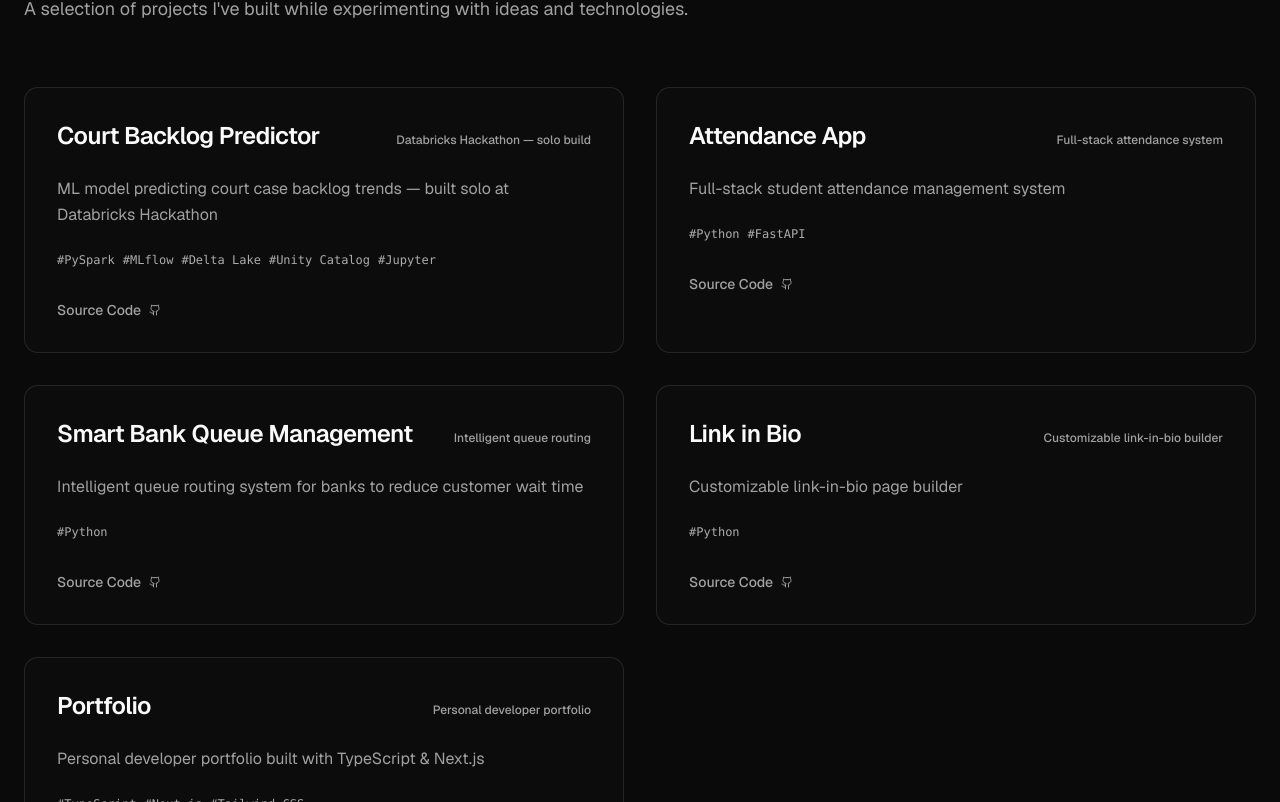
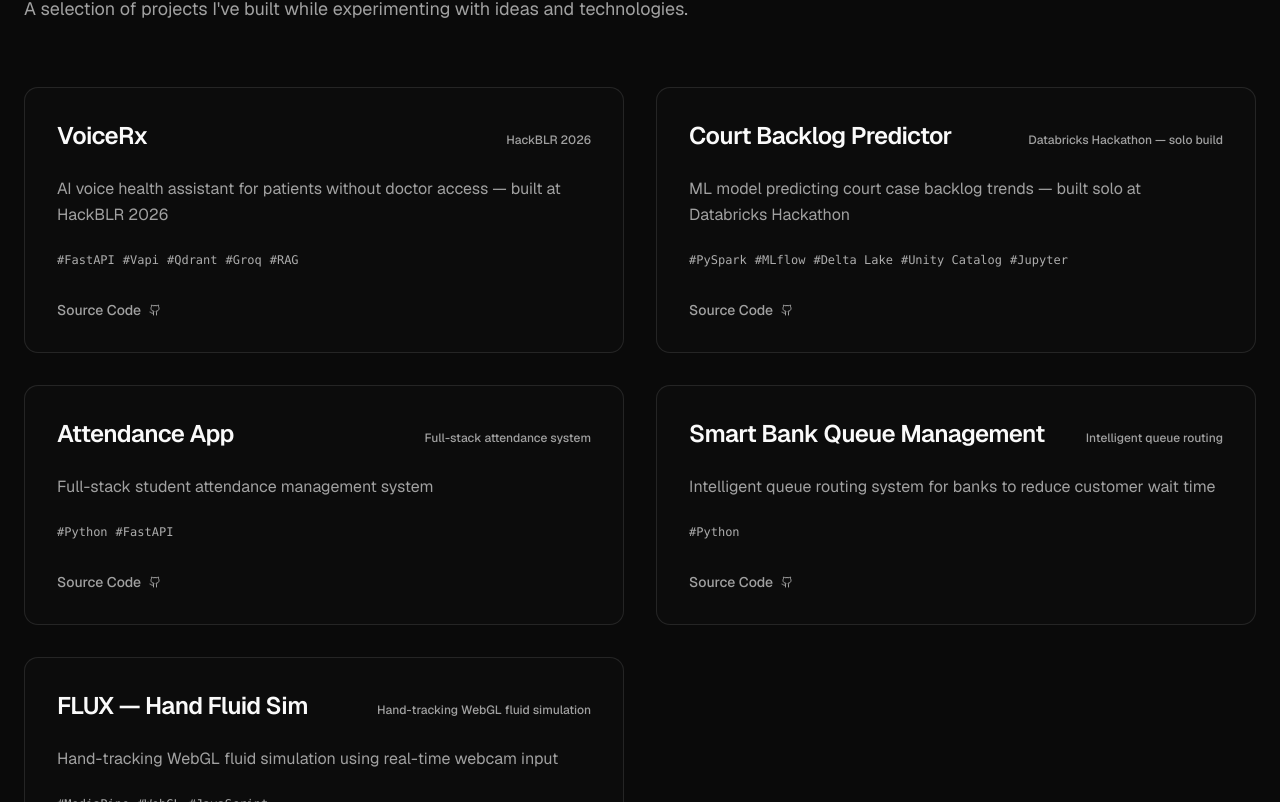
Before and after one commit to Karan-Raj-KR/portfolio, a Next.js app: page / in a window 1280 px wide. Shown: the part 2338-3140 px from the top of the page. Built offline with nearby package versions, Linux system fonts and the light colour scheme.

Commit message:
Update projects.tsx

```diff
--- a/src/components/sections/projects.tsx
+++ b/src/components/sections/projects.tsx
@@ -6,6 +6,13 @@ import Link from "next/link";
 import { Tilt } from "@/components/ui/tilt";
 
 const projects = [
+    {
+        title: "VoiceRx",
+        subtitle: "HackBLR 2026",
+        description: "AI voice health assistant for patients without doctor access — built at HackBLR 2026",
+        tags: ["FastAPI", "Vapi", "Qdrant", "Groq", "RAG"],
+        links: { demo: null, code: "https://github.com/Karan-Raj-KR/VoiceRx" },
+    },
     {
         title: "Court Backlog Predictor",
         subtitle: "Databricks Hackathon — solo build",
@@ -28,18 +35,11 @@ const projects = [
         links: { demo: null, code: "https://github.com/Karan-Raj-KR/smart-bank-queue-management" },
     },
     {
-        title: "Link in Bio",
-        subtitle: "Customizable link-in-bio builder",
-        description: "Customizable link-in-bio page builder",
-        tags: ["Python"],
-        links: { demo: null, code: "https://github.com/Karan-Raj-KR/link-in-bio" },
-    },
-    {
-        title: "Portfolio",
-        subtitle: "Personal developer portfolio",
-        description: "Personal developer portfolio built with TypeScript & Next.js",
-        tags: ["TypeScript", "Next.js", "Tailwind CSS"],
-        links: { demo: "https://karanrajkr.vercel.app", code: "https://github.com/Karan-Raj-KR/portfolio" },
+        title: "FLUX — Hand Fluid Sim",
+        subtitle: "Hand-tracking WebGL fluid simulation",
+        description: "Hand-tracking WebGL fluid simulation using real-time webcam input",
+        tags: ["MediaPipe", "WebGL", "JavaScript"],
+        links: { demo: "https://karanrajkr-flux.vercel.app", code: "https://github.com/Karan-Raj-KR/FLUX" },
     },
 ];
 
```
